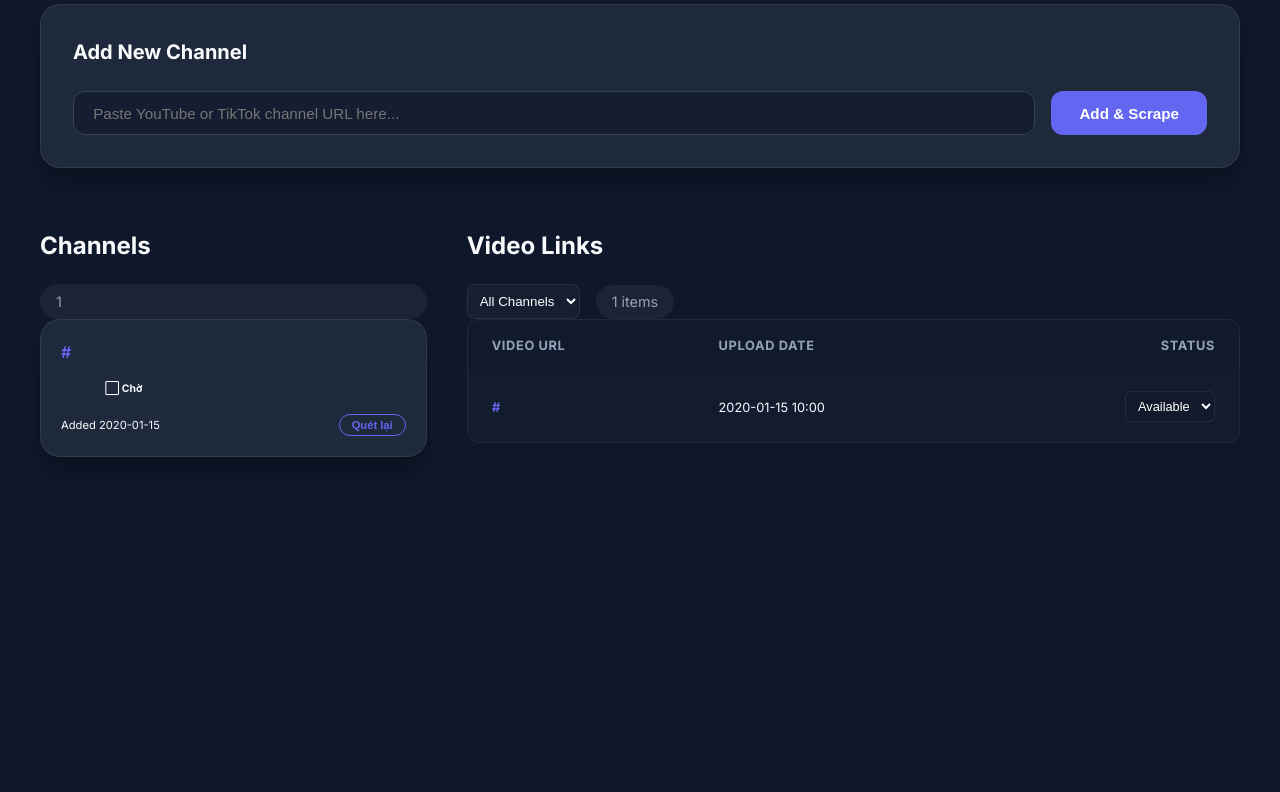
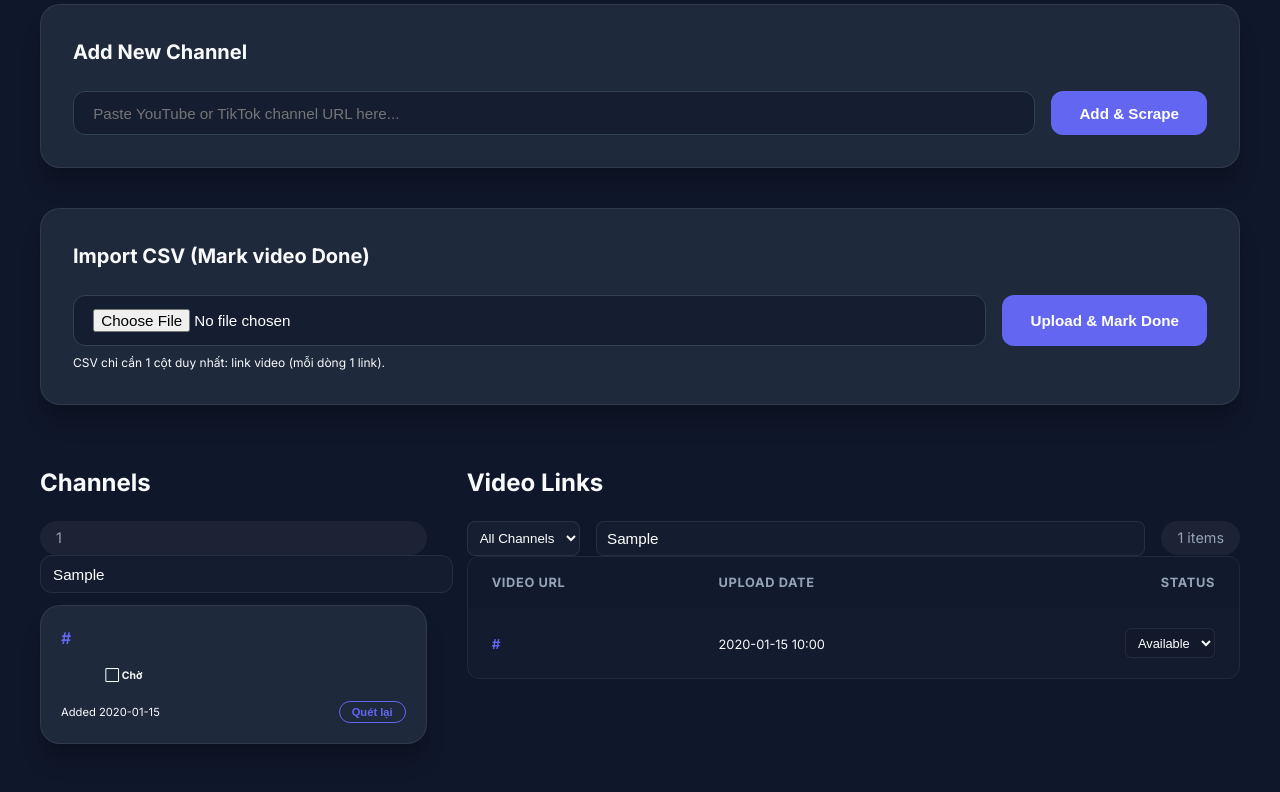
Before and after one commit to tungvt93/management_channel, a FastAPI app: template templates/index.html in a window 1280 px wide. Shown: the part 201-993 px from the top of the page. Before the commit the page ends 658 px from the top, so only its background shows below. Run offline with FastAPI, Linux system fonts and the light colour scheme; the template is opened without the code that fills it: most values are stand-ins (such as "Sample title", 1, 10 or a date in 2020).

Commit message:
update search

```diff
--- a/app/main.py
+++ b/app/main.py
@@ -186,6 +186,67 @@ async def update_video_status(video_id: int, status_update: VideoUpdate, db: Asy
     await db.commit()
     return updated_video
 
+
+@app.post(
+    "/api/videos/import-done",
+    dependencies=[Depends(require_login_api)],
+)
+async def import_videos_mark_done(
+    file: UploadFile = File(...),
+    db: AsyncSession = Depends(get_db),
+):
+    """
+    Import CSV gồm 1 cột duy nhất là link video.
+    Với mỗi link trùng trong DB thì update status -> DONE.
+    """
+    raw = await file.read()
+    try:
+        decoded = raw.decode("utf-8-sig")
+    except UnicodeDecodeError:
+        decoded = raw.decode("utf-8", errors="replace")
+
+    reader = csv.reader(io.StringIO(decoded))
+
+    urls: set[str] = set()
+    for row in reader:
+        if not row:
+            continue
+        url = (row[0] or "").strip()
+        if not url:
+            continue
+        low = url.lower()
+        if low in {"url", "link", "video_url", "video link"}:
+            continue
+        urls.add(url)
+
+    if not urls:
+        raise HTTPException(status_code=400, detail="CSV không có link hợp lệ.")
+
+    existing_res = await db.execute(select(VideoLink.url).where(VideoLink.url.in_(urls)))
+    existing_urls = set(existing_res.scalars().all())
+    not_found = sorted(urls - existing_urls)
+
+    if existing_urls:
+        upd_stmt = (
+            update(VideoLink)
+            .where(VideoLink.url.in_(existing_urls))
+            .values(status=VideoStatus.DONE)
+        )
+        result = await db.execute(upd_stmt)
+        updated_count = int(result.rowcount or 0)
+        await db.commit()
+    else:
+        updated_count = 0
+
+    return {
+        "total_in_csv": len(urls),
+        "matched_in_db": len(existing_urls),
+        "updated_to_done": updated_count,
+        "not_found_count": len(not_found),
+        "not_found_sample": not_found[:20],
+        "message": f"Đã cập nhật DONE: {updated_count}/{len(urls)} link (không tìm thấy: {len(not_found)}).",
+    }
+
 # 3. API: Add channel and trigger scrape
 @app.post("/api/channels")
 async def add_channel(channel_in: ChannelCreate, background_tasks: BackgroundTasks, db: AsyncSession = Depends(get_db)):
@@ -314,6 +375,7 @@ async def logout(request: Request):
 async def dashboard(
     request: Request,
     channel_id: Optional[int] = None,
+    channel_search: Optional[str] = None,
     page: int = 1,
     db: AsyncSession = Depends(get_db),
 ):
@@ -322,8 +384,13 @@ async def dashboard(
     page_size = 20
     offset = (page - 1) * page_size
 
-    # Fetch all channels for the filter dropdown
-    channels_result = await db.execute(select(Channel).order_by(Channel.created_at.desc()))
+    # Fetch channels (optionally filter by URL substring)
+    channels_stmt = select(Channel).order_by(Channel.created_at.desc())
+    channel_search_term = (channel_search or "").strip()
+    if channel_search_term:
+        channels_stmt = channels_stmt.where(Channel.url.ilike(f"%{channel_search_term}%"))
+
+    channels_result = await db.execute(channels_stmt)
     channels = channels_result.scalars().all()
 
     # Build video query with optional filter
@@ -333,6 +400,9 @@ async def dashboard(
     if channel_id:
         video_stmt = video_stmt.where(VideoLink.channel_id == channel_id)
         count_stmt = count_stmt.where(VideoLink.channel_id == channel_id)
+    elif channel_search_term:
+        video_stmt = video_stmt.join(Channel).where(Channel.url.ilike(f"%{channel_search_term}%"))
+        count_stmt = count_stmt.join(Channel).where(Channel.url.ilike(f"%{channel_search_term}%"))
 
     # Execute pagination
     video_stmt = video_stmt.limit(page_size).offset(offset)
@@ -352,6 +422,7 @@ async def dashboard(
             "channels": channels,
             "videos": videos,
             "selected_channel": channel_id,
+            "channel_search": channel_search_term,
             "current_page": page,
             "total_pages": total_pages,
             "total_count": total_count,
--- a/docker-compose.yml
+++ b/docker-compose.yml
@@ -24,13 +24,16 @@ services:
     restart: always
     ports:
       - "8001:8000"
+    entrypoint: ["sh", "/app/docker-entrypoint.sh"]
     environment:
       DATABASE_URL: postgresql+asyncpg://postgres:password@db:5432/postgres
       SECRET_KEY: ${SECRET_KEY:-dev-secret-change-in-production-use-long-random-string}
+      RELOAD: "1"
     depends_on:
       db:
         condition: service_healthy
     volumes:
+      - ./:/app
       - ./cookie.json:/app/cookie.json:ro
 
 volumes:
--- a/templates/index.html
+++ b/templates/index.html
@@ -34,11 +34,32 @@
             </form>
         </section>
 
+        <section class="card">
+            <h2>Import CSV (Mark video Done)</h2>
+            <form id="import-done-form" class="form-group">
+                <input type="file" id="done-csv-file" accept=".csv" required>
+                <button type="submit">Upload & Mark Done</button>
+            </form>
+            <div class="text-muted" style="font-size: 0.75rem; margin-top: 0.5rem;">
+                CSV chỉ cần 1 cột duy nhất: link video (mỗi dòng 1 link).
+            </div>
+        </section>
+
         <div class="grid">
             <section>
                 <div class="section-header">
                     <h2>Channels</h2>
                     <div class="stats">{{ channels|length }}</div>
+                </div>
+                <div style="margin-bottom: 0.75rem;">
+                    <input
+                        id="channel-search-input"
+                        type="text"
+                        value="{{ channel_search or '' }}"
+                        placeholder="Search theo link kênh..."
+                        onkeydown="onChannelSearchKeydown(event)"
+                        style="width: 100%; background: rgba(30,41,59,0.35); color: white; border: 1px solid var(--border); padding: 0.6rem 0.75rem; border-radius: 0.75rem;"
+                    />
                 </div>
                 <div class="channel-list">
                     {% for channel in channels %}
@@ -77,6 +98,14 @@
                             <option value="{{ channel.id }}" {% if selected_channel == channel.id %}selected{% endif %}>{{ channel.url }}</option>
                             {% endfor %}
                         </select>
+                        <input
+                            id="channel-search-input-right"
+                            type="text"
+                            value="{{ channel_search or '' }}"
+                            placeholder="Search link kênh..."
+                            onkeydown="onChannelSearchKeydown(event)"
+                            style="min-width: 260px; background: rgba(30,41,59,0.35); color: white; border: 1px solid var(--border); padding: 0.5rem 0.65rem; border-radius: 0.5rem;"
+                        />
                         <div class="stats">{{ total_count }} items</div>
                     </div>
                 </div>
@@ -154,6 +183,42 @@
             }
         });
 
+        document.getElementById('import-done-form').addEventListener('submit', async (e) => {
+            e.preventDefault();
+            const fileInput = document.getElementById('done-csv-file');
+            const file = fileInput.files && fileInput.files[0];
+            if (!file) {
+                alert('Vui lòng chọn file CSV');
+                return;
+            }
+
+            const btn = e.target.querySelector('button');
+            btn.disabled = true;
+            btn.textContent = 'Uploading...';
+
+            try {
+                const form = new FormData();
+                form.append('file', file);
+                const resp = await fetch('/api/videos/import-done', {
+                    method: 'POST',
+                    body: form
+                });
+                const data = await resp.json().catch(() => ({}));
+                if (!resp.ok) {
+                    alert('Error: ' + (data.detail || 'Upload failed'));
+                    return;
+                }
+                alert(data.message || 'Done');
+                fileInput.value = '';
+                location.reload();
+            } catch (err) {
+                alert('Connection error');
+            } finally {
+                btn.disabled = false;
+                btn.textContent = 'Upload & Mark Done';
+            }
+        });
+
         async function updateStatus(videoId, newStatus) {
             try {
                 const response = await fetch(`/api/videos/${videoId}`, {
@@ -174,10 +239,28 @@
             const url = new URL(window.location);
             if (channelId) {
                 url.searchParams.set('channel_id', channelId);
+                url.searchParams.delete('channel_search');
             } else {
                 url.searchParams.delete('channel_id');
             }
             url.searchParams.set('page', 1); // Reset to page 1
+            window.location.href = url.toString();
+        }
+
+        function onChannelSearchKeydown(e) {
+            if (e.key !== 'Enter') return;
+            const value =
+                (document.getElementById('channel-search-input')?.value || '').trim() ||
+                (document.getElementById('channel-search-input-right')?.value || '').trim();
+            const url = new URL(window.location);
+            if (value) {
+                url.searchParams.set('channel_search', value);
+            } else {
+                url.searchParams.delete('channel_search');
+            }
+            // Search theo link kênh: reset dropdown filter để tránh xung đột
+            url.searchParams.delete('channel_id');
+            url.searchParams.set('page', 1);
             window.location.href = url.toString();
         }
 
```
Also changed, not shown: 1 other file.
